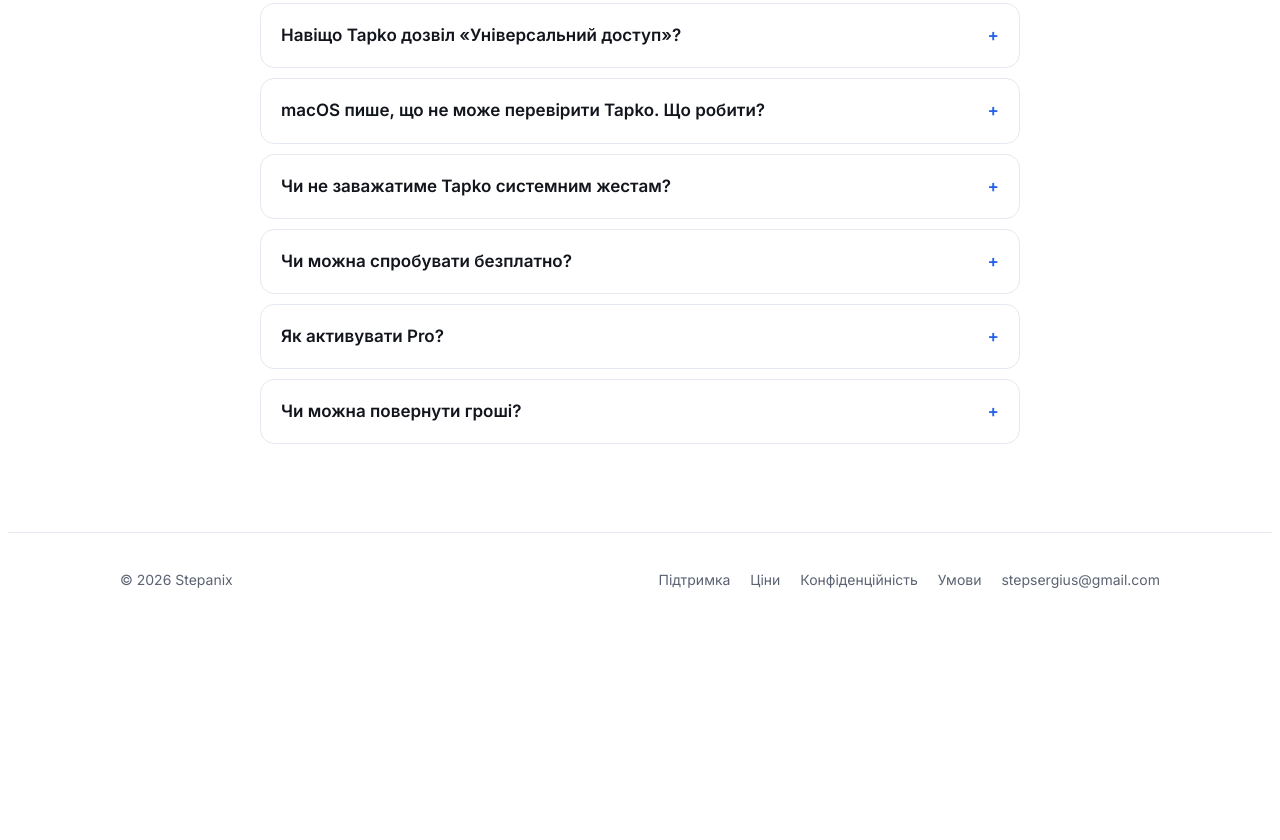
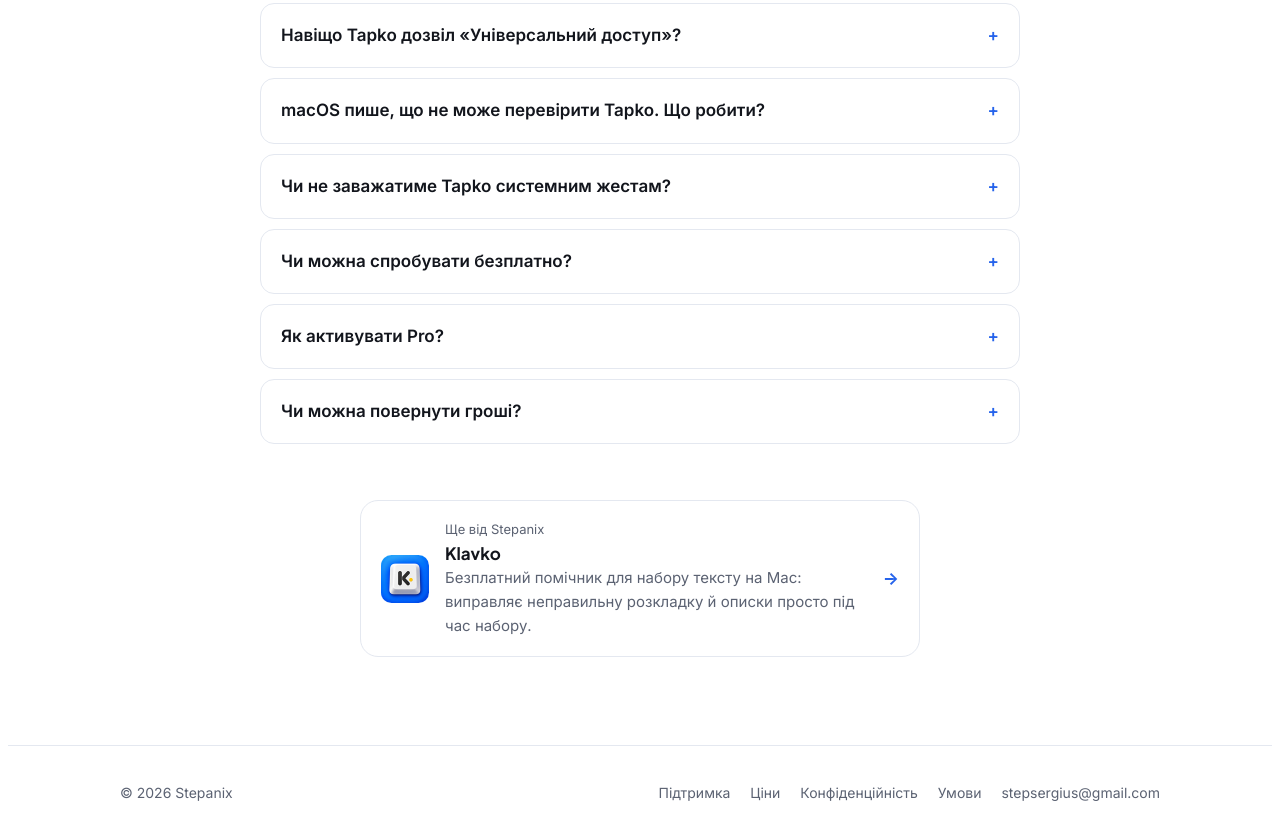
Before and after one commit to stepsergius/tapko-app, a plain HTML site: page uk/index.html in a window 1280 px wide. Shown: the part 4861-5701 px from the top of the page. Before the commit the page ends 5497 px from the top, so only its background shows below. Drawn offline with Linux system fonts and the light colour scheme.

Commit message:
Site: link to Klavko
Co-Authored-By: Claude Opus 5.5 <noreply@anthropic.com>

```diff
--- a/uk/index.html
+++ b/uk/index.html
@@ -141,6 +141,14 @@ footer a { text-decoration: none; } footer a:hover { color: var(--fg); }
 .lang a:focus-visible { outline: 3px solid var(--accent); outline-offset: 2px; }
 @media (max-width: 640px) { .nav .wrap { gap: 14px; } .nav .lang { margin-left: auto; } .nav .btn { margin-left: 0; } }
 @media (max-width: 480px) { .nav .btn { display: none; } }
+.also { display: flex; align-items: center; gap: 16px; max-width: 560px; margin: 56px auto 0; padding: 18px 20px; border: 1px solid var(--line); border-radius: var(--radius); text-decoration: none; color: inherit; background: var(--card); }
+.also:hover { border-color: var(--accent); }
+.also img { width: 48px; height: 48px; flex: none; border-radius: 22%; }
+.also > span:nth-child(2) { display: grid; gap: 2px; min-width: 0; }
+.also small { color: var(--muted); font-size: 13px; }
+.also b { font: 700 17px var(--display); }
+.also span span { color: var(--muted); font-size: 15px; }
+.also .arrow { margin-left: auto; color: var(--accent); font-weight: 700; }
 </style>
 <script>
 /* Remembers the chosen language and opens that version on later visits. English is the default. */
@@ -329,6 +337,11 @@ footer a { text-decoration: none; } footer a:hover { color: var(--fg); }
           <p>Так. Якщо Tapko вам не підійде, напишіть протягом 14 днів після покупки, і ми повернемо гроші.</p>
         </details>
       </div>
+      <a class="also" href="https://klavko.stepanix.com/uk/">
+        <img src="../assets/klavko.png" alt="" width="48" height="48">
+        <span><small>Ще від Stepanix</small><b>Klavko</b><span>Безплатний помічник для набору тексту на Mac: виправляє неправильну розкладку й описки просто під час набору.</span></span>
+        <span class="arrow" aria-hidden="true">→</span>
+      </a>
     </div>
   </section>
 </main>
```
Also changed, not shown: index.html (+13 -0 lines), assets/klavko.png (added).
